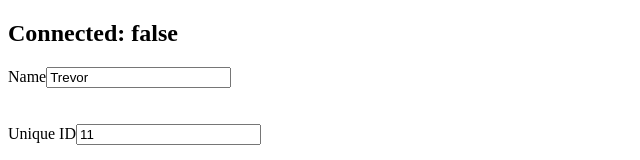
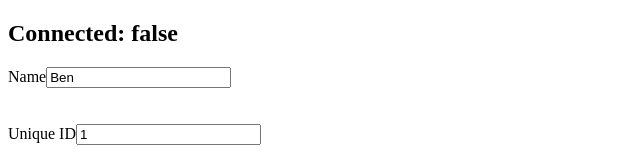
Before and after one commit to AdityaAnuragi/chatApp-frontEnd, a React (Vite) app: page / in a window 1280 px wide. Shown: the top 160 px of the page, without its empty margins (0-640 px from the left). Built offline with nearby package versions, Linux system fonts and the light colour scheme.

Commit message:
changed allNames

```diff
--- a/src/App.tsx
+++ b/src/App.tsx
@@ -7,7 +7,8 @@ import { socket, ServerToClientEvents, ParametersToSendMessage } from "./socket"
 import { Message } from "./message/Message"
 
 
-const allNames = ["Aditya", "Ben", "Connor", "Davey", "Evelyn", "Franklin", "Geralt", "Hank", "Kratos", "Leon", "Markus", "Trevor"]
+// const allNames = ["Aditya", "Ben", "Connor", "Davey", "Evelyn", "Franklin", "Geralt", "Hank", "Kratos", "Leon", "Markus", "Trevor"]
+const allNames = ["Aditya", "Ben"]
 const randomId = Math.floor(Math.random() * allNames.length)
 const theName = allNames[randomId]
 
```
